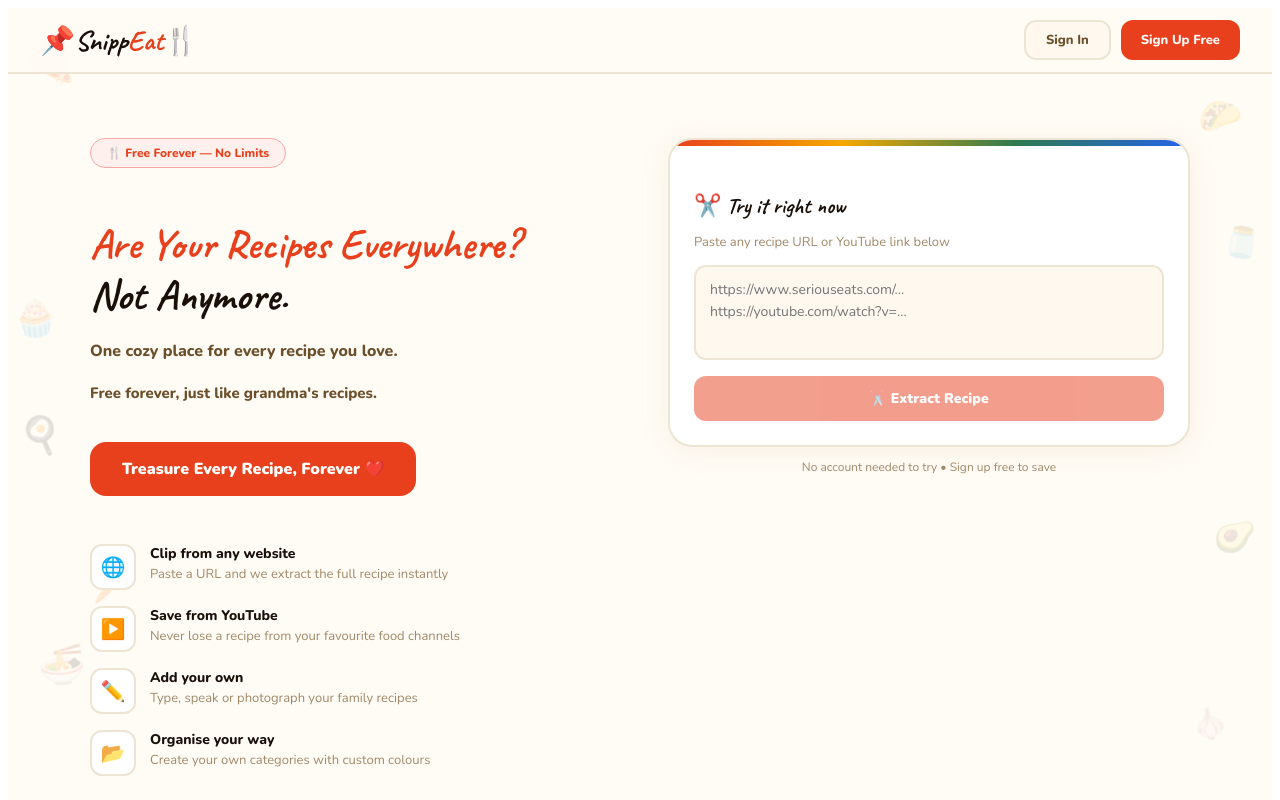
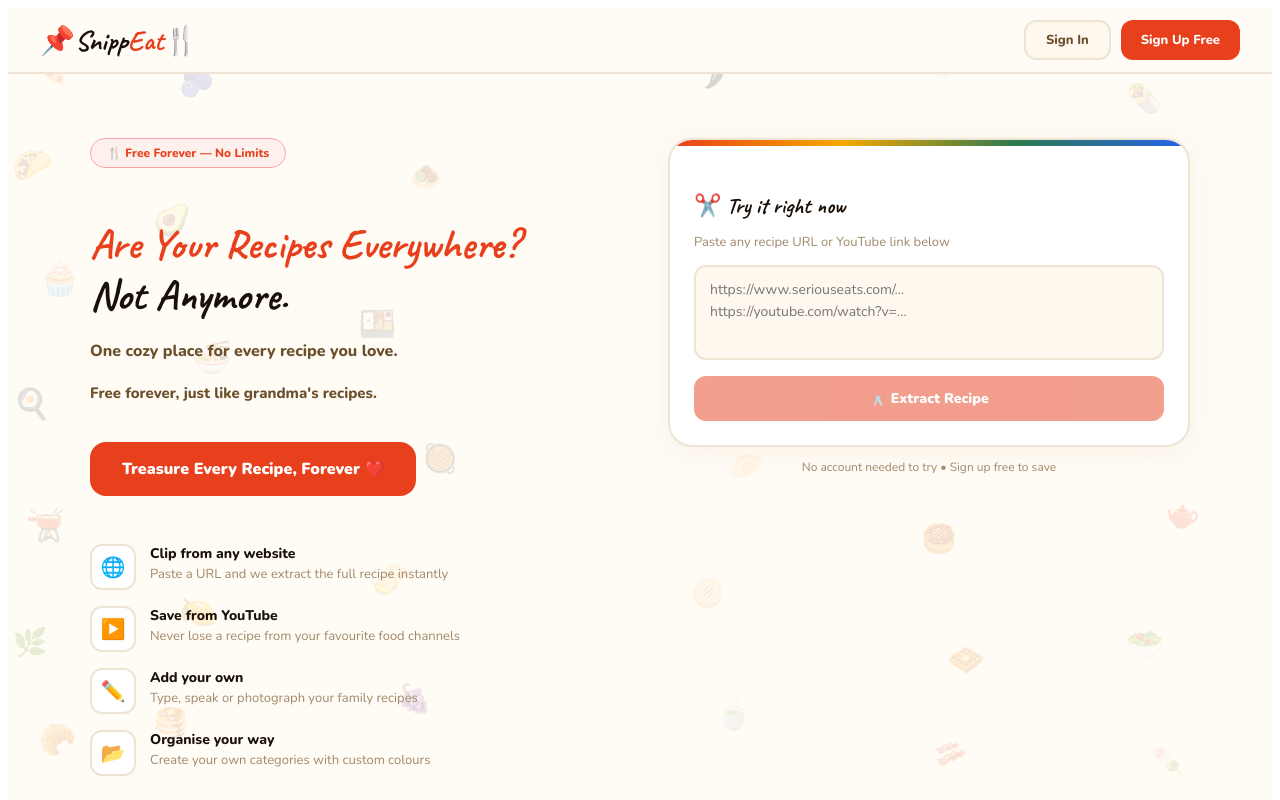
Before and after one commit to meghanayadav-15/SnippEat, a Next.js app: page / in a window 1280 px wide. Shown: the top 800 px of the page. Built offline with nearby package versions, Linux system fonts and the light colour scheme.

Commit message:
Update index.js

```diff
--- a/pages/index.js
+++ b/pages/index.js
@@ -49,22 +49,62 @@
       {/* ANIMATED STICKERS */}
       <div style={{ position:'fixed', inset:0, pointerEvents:'none', zIndex:0, overflow:'hidden' }}>
         {[
-          { s:'🍕', top:'6%',  left:'2%',   anim:'float1',  dur:'4.2s', size:40, opacity:0.18 },
-          { s:'🌮', top:'12%', right:'3%',   anim:'float2',  dur:'5.1s', size:34, opacity:0.16 },
-          { s:'🧁', top:'38%', left:'1%',    anim:'float3',  dur:'3.8s', size:36, opacity:0.17 },
-          { s:'🥑', top:'65%', right:'2%',   anim:'float4',  dur:'4.7s', size:32, opacity:0.15 },
-          { s:'🍜', top:'80%', left:'3%',    anim:'float5',  dur:'5.5s', size:38, opacity:0.16 },
-          { s:'🫙', top:'28%', right:'1.5%', anim:'float6',  dur:'6.1s', size:30, opacity:0.14 },
-          { s:'🍳', top:'52%', left:'1.5%',  anim:'float7',  dur:'4.4s', size:34, opacity:0.15 },
-          { s:'🧄', top:'88%', right:'4%',   anim:'float8',  dur:'5.8s', size:30, opacity:0.14 },
-          { s:'🍝', top:'4%',  right:'9%',   anim:'float9',  dur:'4.9s', size:28, opacity:0.13 },
-          { s:'🥕', top:'72%', left:'7%',    anim:'float10', dur:'3.6s', size:32, opacity:0.15 },
+          // LEFT EDGE
+          { s:'🍕', top:'5%',  left:'2%',   anim:'f1',  dur:'4.2s', size:36 },
+          { s:'🌮', top:'18%', left:'1%',   anim:'f2',  dur:'5.1s', size:32 },
+          { s:'🧁', top:'32%', left:'3%',   anim:'f3',  dur:'3.8s', size:34 },
+          { s:'🍳', top:'48%', left:'1%',   anim:'f4',  dur:'4.7s', size:30 },
+          { s:'🫕', top:'63%', left:'2%',   anim:'f5',  dur:'5.5s', size:32 },
+          { s:'🌿', top:'78%', left:'1%',   anim:'f6',  dur:'4.4s', size:28 },
+          { s:'🥐', top:'90%', left:'3%',   anim:'f7',  dur:'5.8s', size:30 },
+
+          // LEFT-CENTER
+          { s:'🫐', top:'8%',  left:'14%',  anim:'f8',  dur:'4.9s', size:28 },
+          { s:'🥑', top:'25%', left:'12%',  anim:'f9',  dur:'3.6s', size:30 },
+          { s:'🍜', top:'42%', left:'15%',  anim:'f10', dur:'5.3s', size:32 },
+          { s:'🥕', top:'58%', left:'13%',  anim:'f11', dur:'4.5s', size:28 },
+          { s:'🍋', top:'74%', left:'14%',  anim:'f12', dur:'5.2s', size:30 },
+          { s:'🥞', top:'88%', left:'12%',  anim:'f13', dur:'4.1s', size:28 },
+
+          // CENTER
+          { s:'🍰', top:'4%',  left:'28%',  anim:'f14', dur:'6.1s', size:28 },
+          { s:'🧆', top:'20%', left:'32%',  anim:'f15', dur:'4.8s', size:26 },
+          { s:'🍱', top:'38%', left:'28%',  anim:'f16', dur:'5.6s', size:30 },
+          { s:'🥘', top:'55%', left:'33%',  anim:'f1',  dur:'4.3s', size:28 },
+          { s:'🫔', top:'70%', left:'29%',  anim:'f3',  dur:'5.0s', size:30 },
+          { s:'🍇', top:'85%', left:'31%',  anim:'f5',  dur:'4.6s', size:28 },
+
+          // RIGHT-CENTER
+          { s:'🌶', top:'7%',  left:'55%',  anim:'f7',  dur:'5.4s', size:28 },
+          { s:'🧀', top:'22%', left:'58%',  anim:'f9',  dur:'4.2s', size:26 },
+          { s:'🍛', top:'40%', left:'55%',  anim:'f11', dur:'5.7s', size:30 },
+          { s:'🥟', top:'56%', left:'57%',  anim:'f13', dur:'4.0s', size:28 },
+          { s:'🫓', top:'72%', left:'54%',  anim:'f15', dur:'5.3s', size:26 },
+          { s:'🍵', top:'87%', left:'56%',  anim:'f2',  dur:'4.7s', size:28 },
+
+          // RIGHT EDGE
+          { s:'🍣', top:'5%',  left:'72%',  anim:'f4',  dur:'5.1s', size:30 },
+          { s:'🫙', top:'20%', left:'75%',  anim:'f6',  dur:'4.4s', size:28 },
+          { s:'🥙', top:'35%', left:'73%',  anim:'f8',  dur:'5.8s', size:30 },
+          { s:'🍢', top:'50%', left:'76%',  anim:'f10', dur:'4.2s', size:26 },
+          { s:'🥮', top:'65%', left:'72%',  anim:'f12', dur:'5.5s', size:28 },
+          { s:'🧇', top:'80%', left:'74%',  anim:'f14', dur:'4.9s', size:30 },
+          { s:'🥓', top:'92%', left:'73%',  anim:'f16', dur:'5.2s', size:26 },
+
+          // FAR RIGHT
+          { s:'🌯', top:'10%', left:'88%',  anim:'f1',  dur:'4.6s', size:28 },
+          { s:'🍲', top:'28%', left:'90%',  anim:'f3',  dur:'5.3s', size:30 },
+          { s:'🥧', top:'45%', left:'87%',  anim:'f5',  dur:'4.1s', size:26 },
+          { s:'🫖', top:'62%', left:'91%',  anim:'f7',  dur:'5.7s', size:28 },
+          { s:'🥗', top:'78%', left:'88%',  anim:'f9',  dur:'4.4s', size:30 },
+          { s:'🍡', top:'93%', left:'90%',  anim:'f11', dur:'5.0s', size:26 },
         ].map((st, i) => (
           <div key={i} style={{
             position:'absolute',
-            top:st.top, left:st.left, right:st.right,
+            top:st.top,
+            left:st.left,
             fontSize:st.size,
-            opacity:st.opacity,
+            opacity:0.15,
             animation:`${st.anim} ${st.dur} ease-in-out infinite`,
             userSelect:'none',
           }}>{st.s}</div>
```
